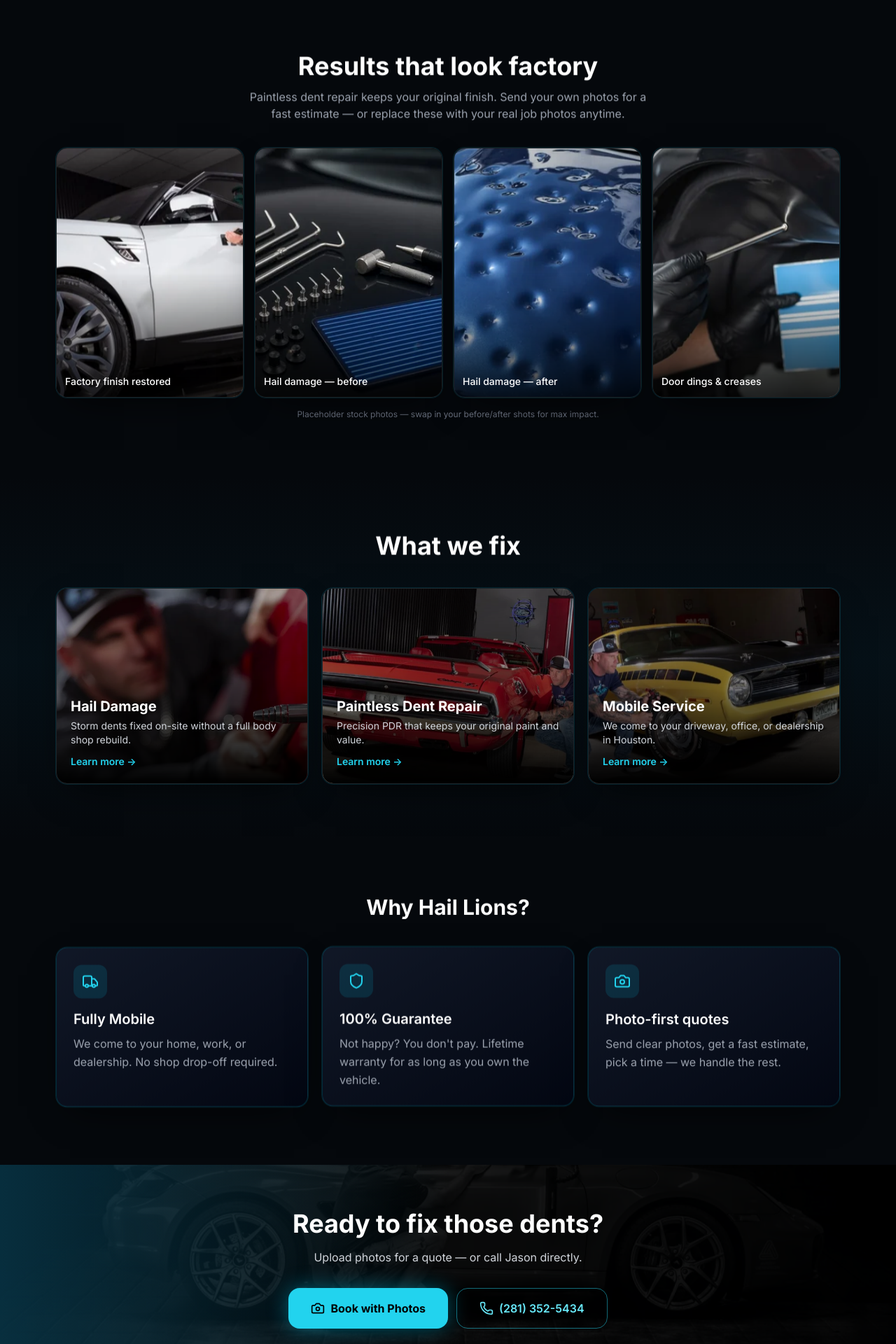
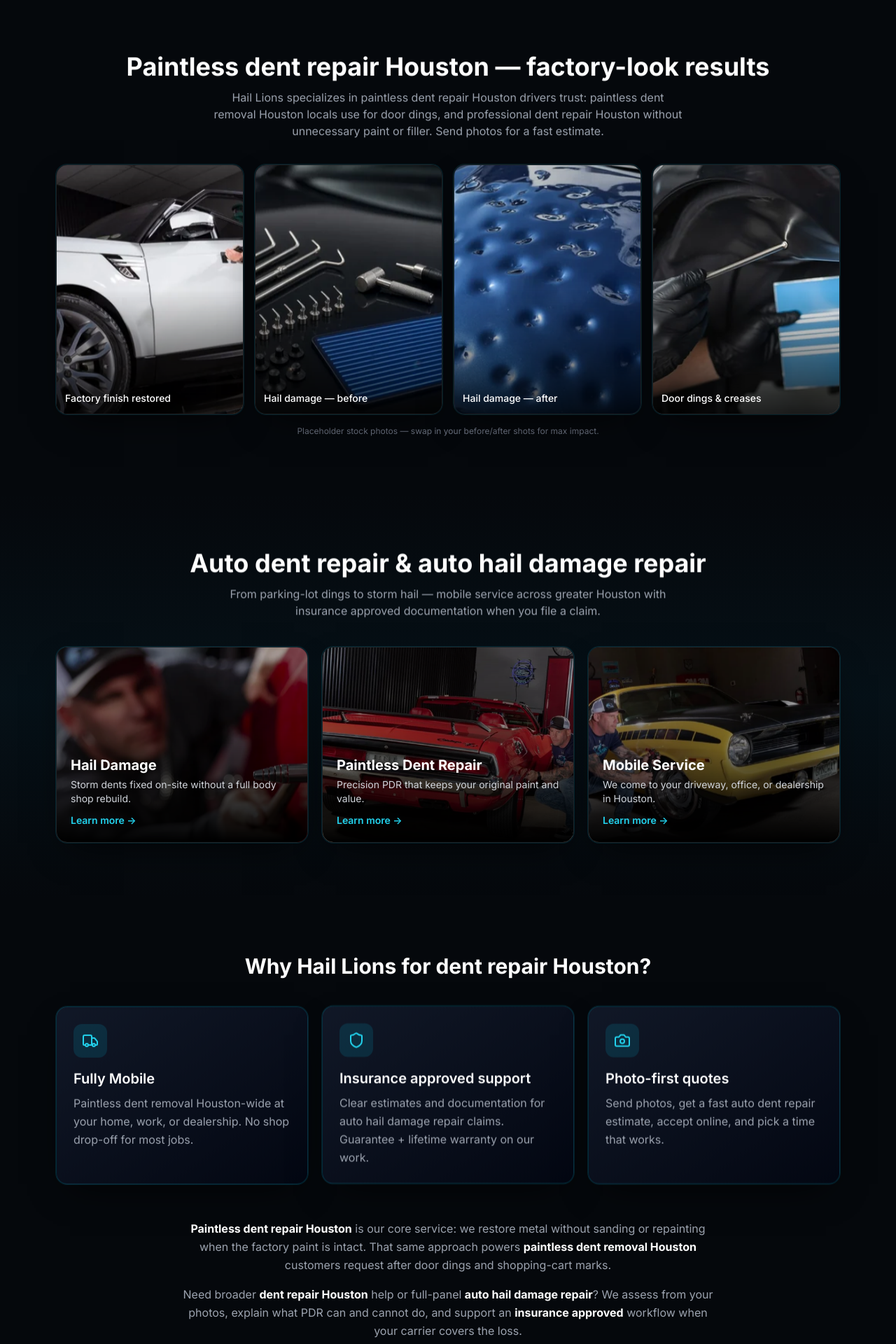
Before and after one commit to jasonubuntustudio-bot/Hail-Lions-Website-and-Scheduler, a Next.js app: page / in a window 1280 px wide. Shown: the part 900-2820 px from the top of the page at 70% size. Built offline with nearby package versions, Linux system fonts and the light colour scheme; no server answers.

Commit message:
SEO: robust keyword content — PDR/dent removal/auto hail/insurance approved

```diff
--- a/src/components/HomeParallaxSections.tsx
+++ b/src/components/HomeParallaxSections.tsx
@@ -50,12 +50,13 @@ export default function HomeParallaxSections() {
           style={{ transform: `translate3d(0, ${headingGallery.y}px, 0)` }}
         >
           <h2 className="mb-3 text-3xl font-bold text-white sm:text-4xl">
-            Results that look factory
+            Paintless dent repair Houston — factory-look results
           </h2>
-          <p className="mx-auto max-w-xl text-gray-400">
-            Paintless dent repair keeps your original finish. Send your own
-            photos for a fast estimate — or replace these with your real job
-            photos anytime.
+          <p className="mx-auto max-w-2xl text-gray-400">
+            Hail Lions specializes in paintless dent repair Houston drivers trust:
+            paintless dent removal Houston locals use for door dings, and
+            professional dent repair Houston without unnecessary paint or filler.
+            Send photos for a fast estimate.
           </p>
         </div>
         <div className="grid grid-cols-2 gap-3 sm:gap-4 md:grid-cols-4">
@@ -94,8 +95,13 @@ export default function HomeParallaxSections() {
             style={{ transform: `translate3d(0, ${headingServices.y}px, 0)` }}
           >
             <h2 className="text-3xl font-bold text-white sm:text-4xl">
-              What we fix
+              Auto dent repair & auto hail damage repair
             </h2>
+            <p className="mx-auto mt-3 max-w-2xl text-gray-400">
+              From parking-lot dings to storm hail — mobile service across
+              greater Houston with insurance approved documentation when you
+              file a claim.
+            </p>
           </div>
           <div className="grid gap-5 md:grid-cols-3">
             {IMAGES.services.map((s, i) => (
@@ -135,27 +141,50 @@ export default function HomeParallaxSections() {
           className="mb-10 text-center will-change-transform"
           style={{ transform: `translate3d(0, ${headingWhy.y}px, 0)` }}
         >
-          <h2 className="text-3xl font-bold text-white">Why Hail Lions?</h2>
+          <h2 className="text-3xl font-bold text-white">
+            Why Hail Lions for dent repair Houston?
+          </h2>
         </div>
         <div className="grid gap-5 md:grid-cols-3">
           <FeatureCard
             icon={Truck}
             title="Fully Mobile"
-            body="We come to your home, work, or dealership. No shop drop-off required."
+            body="Paintless dent removal Houston-wide at your home, work, or dealership. No shop drop-off for most jobs."
             factor={0.2}
           />
           <FeatureCard
             icon={Shield}
-            title="100% Guarantee"
-            body="Not happy? You don't pay. Lifetime warranty for as long as you own the vehicle."
+            title="Insurance approved support"
+            body="Clear estimates and documentation for auto hail damage repair claims. Guarantee + lifetime warranty on our work."
             factor={0.28}
           />
           <FeatureCard
             icon={Camera}
             title="Photo-first quotes"
-            body="Send clear photos, get a fast estimate, pick a time — we handle the rest."
+            body="Send photos, get a fast auto dent repair estimate, accept online, and pick a time that works."
             factor={0.24}
           />
+        </div>
+        <div className="mx-auto mt-12 max-w-3xl space-y-4 text-center text-gray-400 leading-relaxed">
+          <p>
+            <strong className="text-white">Paintless dent repair Houston</strong>{" "}
+            is our core service: we restore metal without sanding or repainting
+            when the factory paint is intact. That same approach powers{" "}
+            <strong className="text-white">paintless dent removal Houston</strong>{" "}
+            customers request after door dings and shopping-cart marks.
+          </p>
+          <p>
+            Need broader <strong className="text-white">dent repair Houston</strong>{" "}
+            help or full-panel{" "}
+            <strong className="text-white">auto hail damage repair</strong>? We
+            assess from your photos, explain what PDR can and cannot do, and
+            support an <strong className="text-white">insurance approved</strong>{" "}
+            workflow when your carrier covers the loss.
+          </p>
+          <p className="text-sm text-gray-500">
+            Serving Houston, Baytown, Katy, Cypress, The Woodlands, Spring, and
+            surrounding cities with mobile auto dent repair.
+          </p>
         </div>
       </section>
     </>
```
